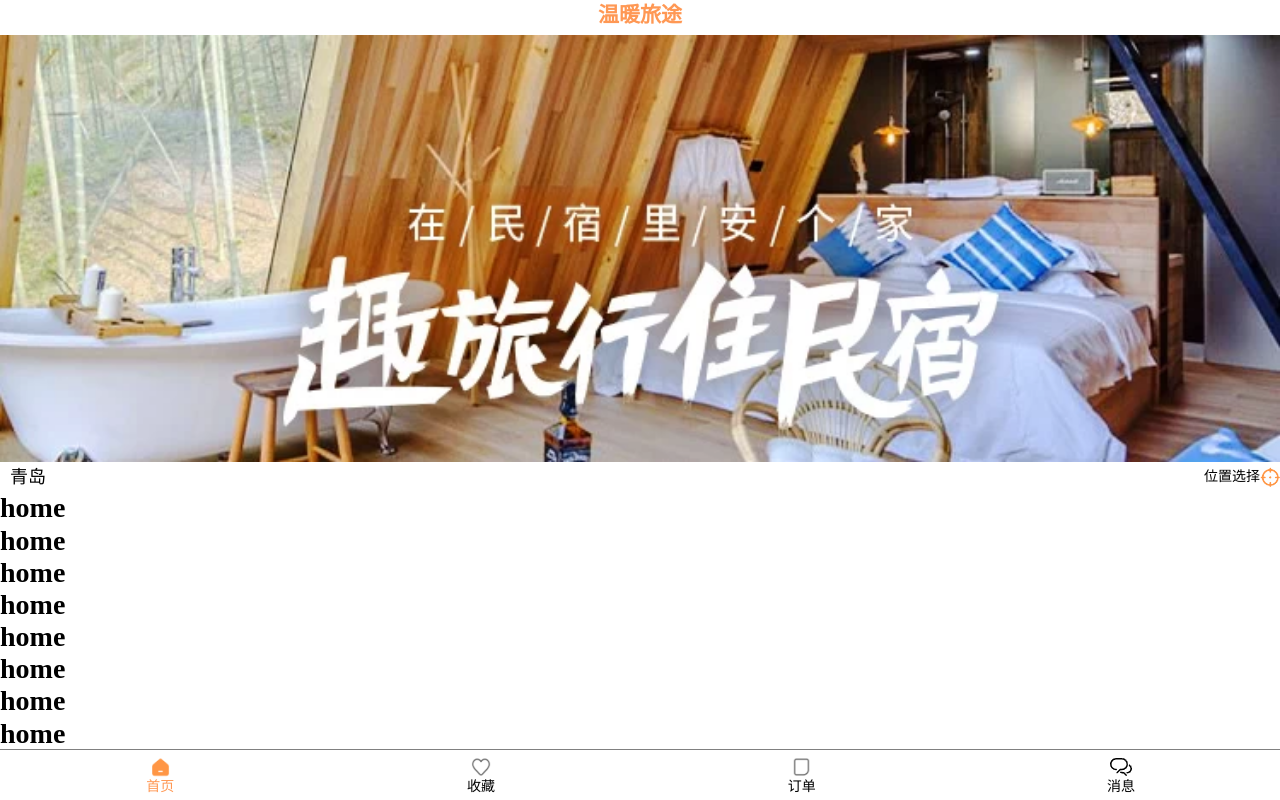
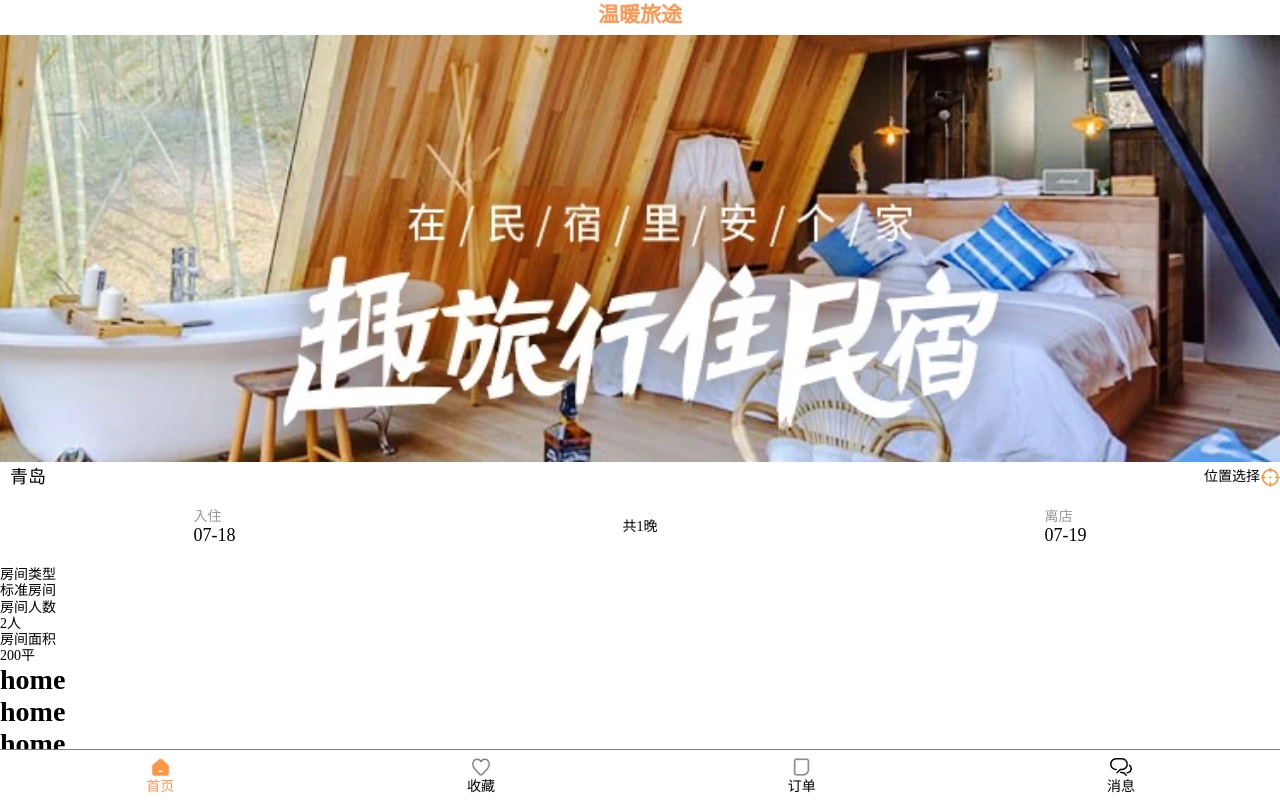
Before and after one commit to anquanxishu/warmJourney, a Vue app: page /home in a window 1280 px wide. Built offline with nearby package versions, Linux system fonts and the light colour scheme.

Commit message:
加入时间选择

```diff
--- a/package.json
+++ b/package.json
@@ -11,6 +11,7 @@
   },
   "dependencies": {
     "axios": "^1.18.1",
+    "dayjs": "^1.11.21",
     "normalize.css": "^8.0.1",
     "pinia": "^3.0.4",
     "vue": "^3.5.38",
--- a/src/views/home/Home.vue
+++ b/src/views/home/Home.vue
@@ -1,18 +1,80 @@
 <template>
   <div class="home">
     <HomeHeader />
+
     <div class="home-img">
       <img src="../../assets/img/home/banner.webp" alt="" />
     </div>
+
     <HomePosition />
 
+    <!-- 入住退房时间 -->
+    <div class="home-date">
+      <div>
+        <div class="date-title">入住</div>
+        <input type="date" v-model="startTime" ref="startTimeRef" v-show="false" />
+        <div class="date-content" @click="startTimeRef.showPicker()">
+          {{ startDate }}
+        </div>
+      </div>
+      <div>共{{ night }}晚</div>
+      <div>
+        <div class="date-title">离店</div>
+        <input
+          type="date"
+          v-model="endTime"
+          ref="endTimeRef"
+          v-show="false"
+          id="endTime"
+          :min="startTime"
+        />
+        <div class="date-content" @click="endTimeRef.showPicker()">
+          {{ endDate }}
+        </div>
+      </div>
+    </div>
+
+    <!-- 房间信息 -->
+    <div class="home-room">
+      <div>
+        <div>房间类型</div>
+        <div>标准房间</div>
+      </div>
+      <div>
+        <div>房间人数</div>
+        <div>2人</div>
+      </div>
+      <div>
+        <div>房间面积</div>
+        <div>200平</div>
+      </div>
+    </div>
     <h1 v-for="item in 20" :key="item">home</h1>
   </div>
 </template>
 <script setup>
-import { ref } from 'vue'
+import { ref, watch, computed, reactive } from 'vue'
 import HomeHeader from './components/HomeHeader.vue'
 import HomePosition from './components/HomePosition.vue'
+import dayjs from 'dayjs'
+// 入住时间
+const startTime = ref(dayjs().format('YYYY-MM-DD'))
+// 离店时间
+const endTime = ref(dayjs().add(1, 'day').format('YYYY-MM-DD'))
+// 入住时间
+const startDate = computed(() => dayjs(startTime.value).format('MM-DD'))
+// 离店时间
+const endDate = computed(() => dayjs(endTime.value).format('MM-DD'))
+// 计算入住时间间隔
+const night = computed(() => dayjs(endTime.value).diff(dayjs(startTime.value), 'day'))
+
+// 点击日期选择器
+const startTimeRef = ref(null)
+const endTimeRef = ref(null)
+
+watch(startTime, (newVal, oldVal) => {
+  endTime.value = dayjs(newVal).add(1, 'day')
+})
 </script>
 <style scoped lang="scss">
 .home-img {
@@ -20,4 +82,26 @@ import HomePosition from './components/HomePosition.vue'
     width: 100%;
   }
 }
+// 入住退房时间
+.home-date {
+  margin-bottom: 5px;
+  margin-top: 5px;
+  display: flex;
+  flex-direction: row;
+  align-items: center;
+  justify-content: space-around;
+  font-size: 14px;
+  height: 70px;
+  // 文字淡化效果
+  .date-title {
+    font-size: 14px;
+    font-weight: 500;
+    color: #999;
+  }
+  // 入住时间内容
+  .date-content {
+    font-size: 18px;
+    font-weight: 500;
+  }
+}
 </style>
--- a/src/views/position/Position.vue
+++ b/src/views/position/Position.vue
@@ -115,7 +115,6 @@ const cities = computed(() => {
 
 // 点击城市或省份，返回上一页并传递参数 name
 const handleClick = (city) => {
-  console.log(city.name)
   positionStore.setCurrentCity(city)
   router.back()
 }
```
Also changed, not shown: src/views/test/Date/date.js (added, +8 -0 lines), 1 other file (tests, documents, lock files or other folders).
